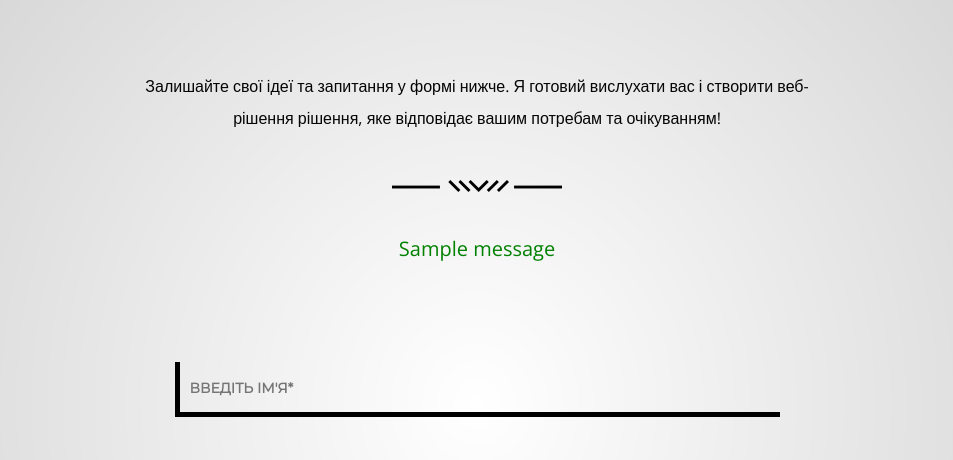
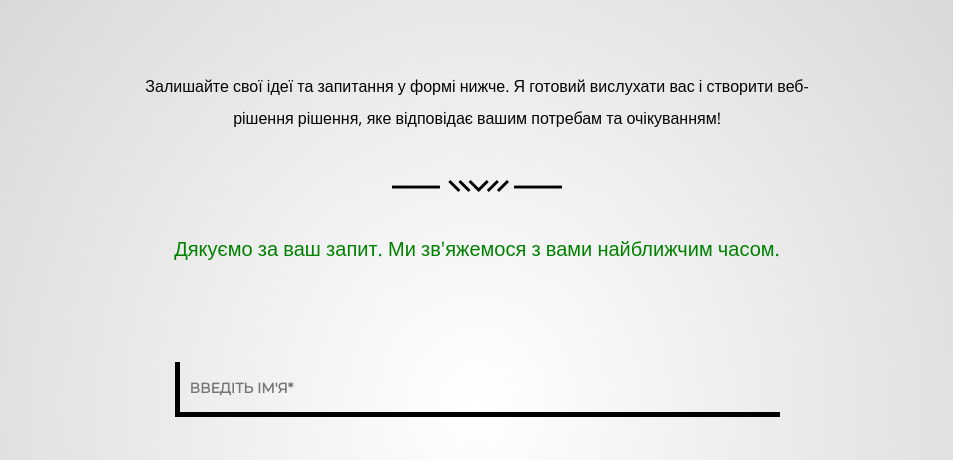
Before and after one commit to OleksPro/Portfolio, a Django app: page /home_uk/ in a window 1280 px wide. Shown: the part 3396-3856 px from the top of the page, without its empty margins (163-1116 px from the left). Run offline with Django 4.2, Linux system fonts and the light colour scheme; tables that the repository leaves empty hold one stand-in row (values such as "Sample post"); grey boxes marked "Sample" are stand-in pictures; one stand-in notice (Sample message) is shown.

Commit message:
change messages

```diff
--- a/portfolio/main/templates/main/home.html
+++ b/portfolio/main/templates/main/home.html
@@ -246,10 +246,15 @@
         {% if messages %}
             <ul class="error_message">
             {% for message in messages %}
-                <li class="{% if message.tags %}{{ message.tags }}{% endif %}">{{ message }}</li>
+                {% block message %}
+                    <li class="{% if message.tags %}{{ message.tags }}{% endif %}">
+                        Thank you for your inquiry. We will contact you shortly.
+                    </li>
+                {% endblock %}
             {% endfor %}
             </ul>
         {% endif %}
+
 
         {% block form %}
             <form method="post" action="" class="contact_form" lang="eu" autocomplete="off">
--- a/portfolio/main/templates/main/home_uk.html
+++ b/portfolio/main/templates/main/home_uk.html
@@ -105,6 +105,12 @@
         рішення, яке відповідає вашим потребам та очікуванням!</p>
 {% endblock %}
 
+{% block message %}
+    <li class="{% if message.tags %}{{ message.tags }}{% endif %}">
+        Дякуємо за ваш запит. Ми зв'яжемося з вами найближчим часом.
+    </li>
+{% endblock %}
+
 {% block form %}
     <form method="post" action="" class="contact_form" lang="eu" autocomplete="off">
         {% csrf_token %}
```
